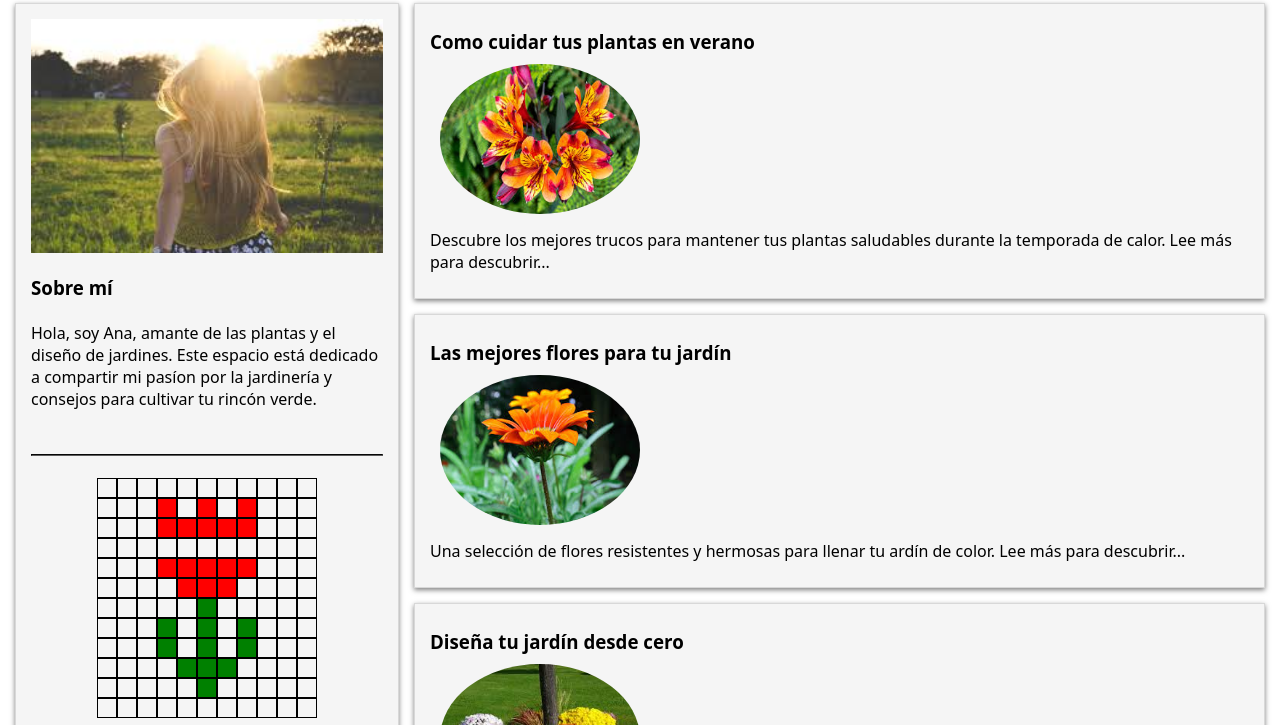
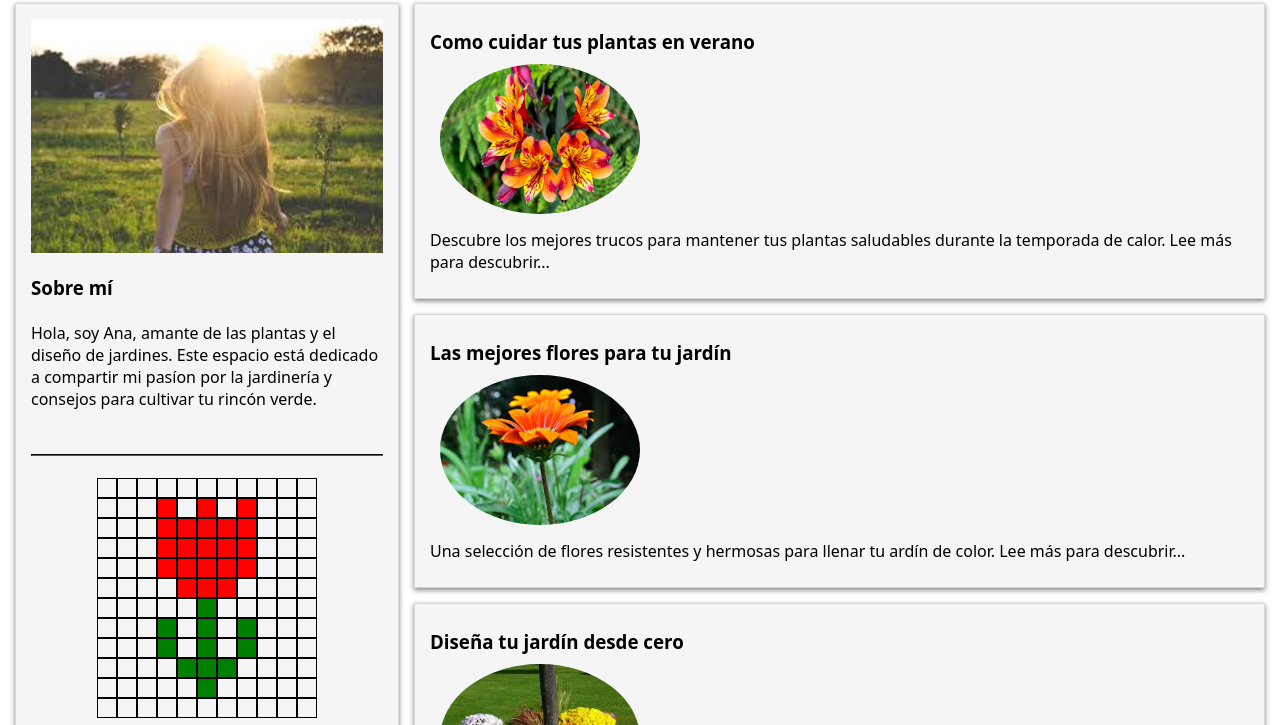
Before and after one commit to Larian-Ls/PruebaUT3_LND, a plain HTML site: page index.html in a window 1280 px wide. Shown: the part 75-800 px from the top of the page. Drawn offline with Linux system fonts and the light colour scheme.

Commit message:
Prueba terminada

```diff
--- a/index.html
+++ b/index.html
@@ -75,11 +75,11 @@
                     <div></div>
                     <div></div>
                     <div></div>
-                    <div id="rojo"></div>
-                    <div id="rojo"></div>
-                    <div id="rojo"></div>
-                    <div id="rojo"></div>
-                    <div id="rojo"></div>
+                    <div class="rojo"></div>
+                    <div class="rojo"></div>
+                    <div class="rojo"></div>
+                    <div class="rojo"></div>
+                    <div class="rojo"></div>
                     <div></div>
                     <div></div>
                     <div></div>
```
